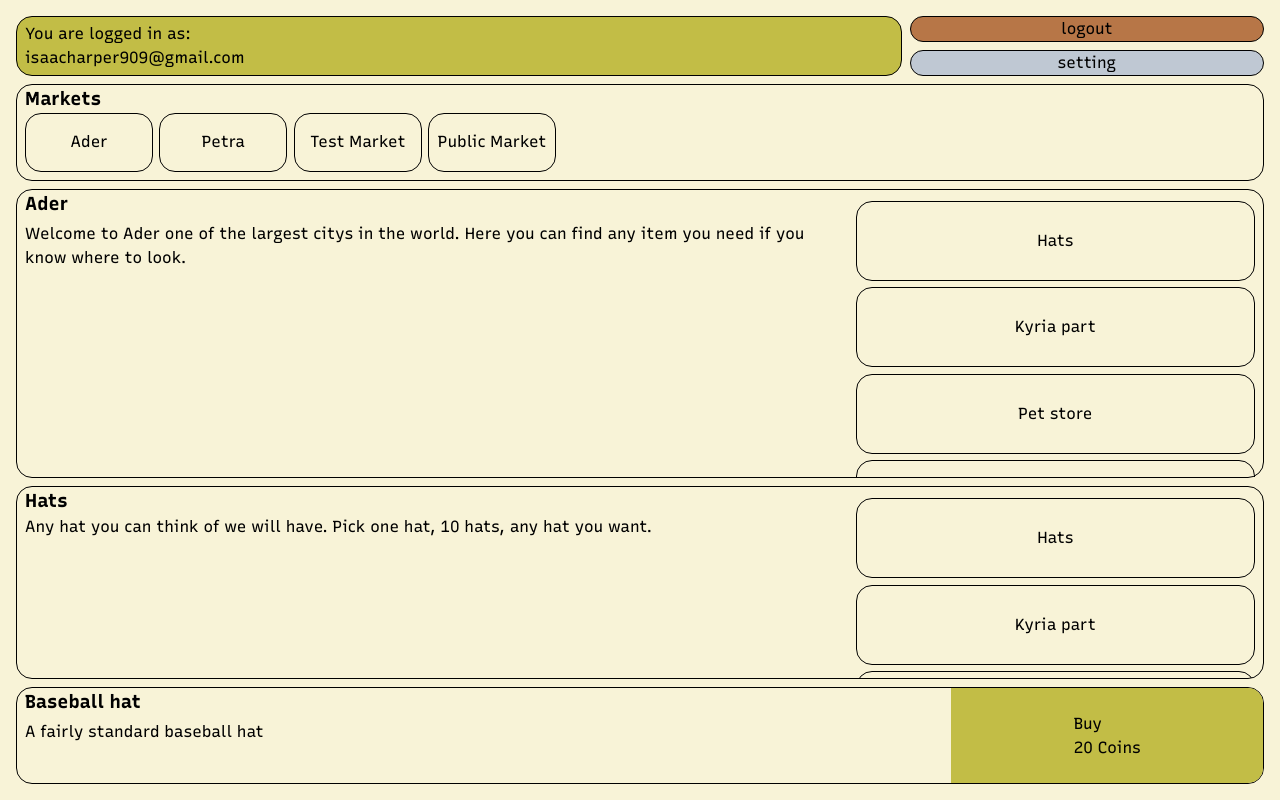
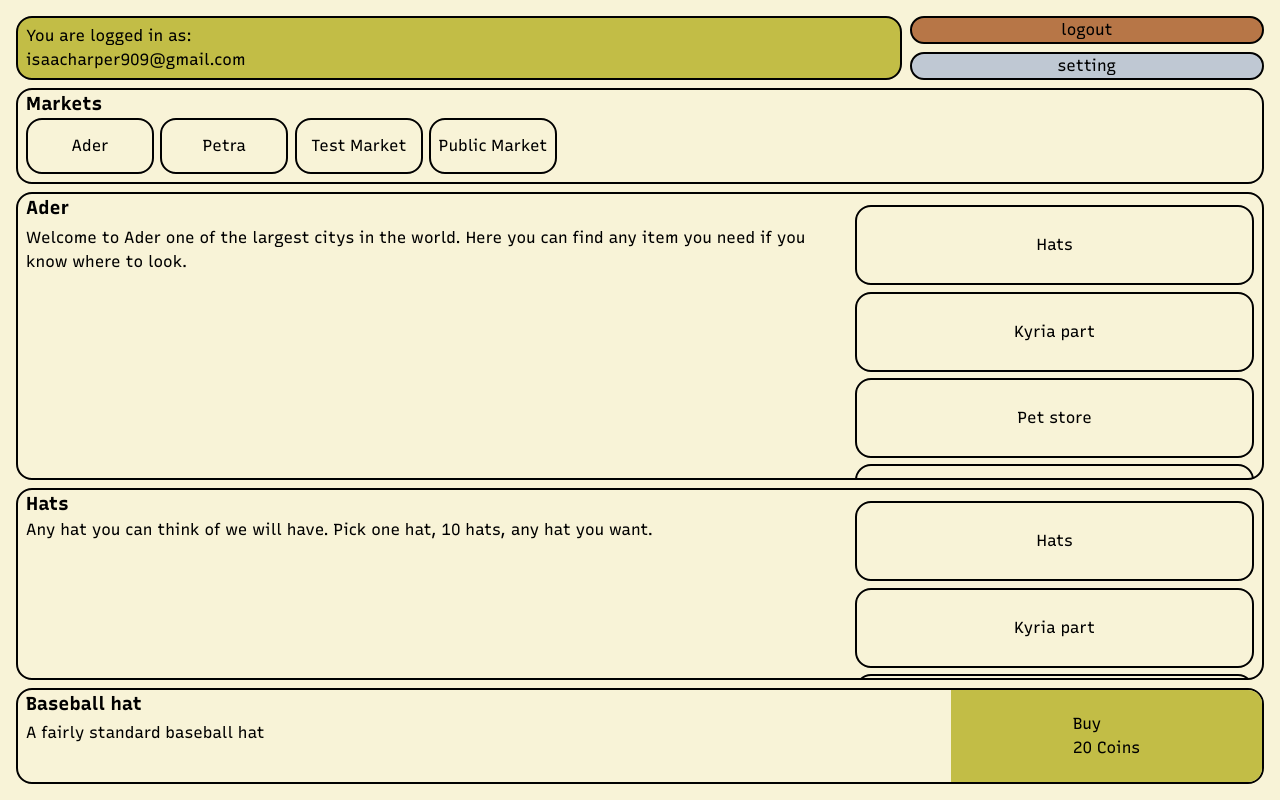
Before and after one commit to Isaac-Harper/vibias-market, a SvelteKit app: page /test in a window 1280 px wide. Built offline with nearby package versions, Linux system fonts and the light colour scheme.

Commit message:
2px border

```diff
--- a/static/reset.css
+++ b/static/reset.css
@@ -64,6 +64,6 @@ h1, h2, h3, h4, h5, h6 {
 
 
 .element--border--primary {
-  border: solid black 1px;
+  border: solid black 2px;
   border-radius: 1rem;
 }
```
